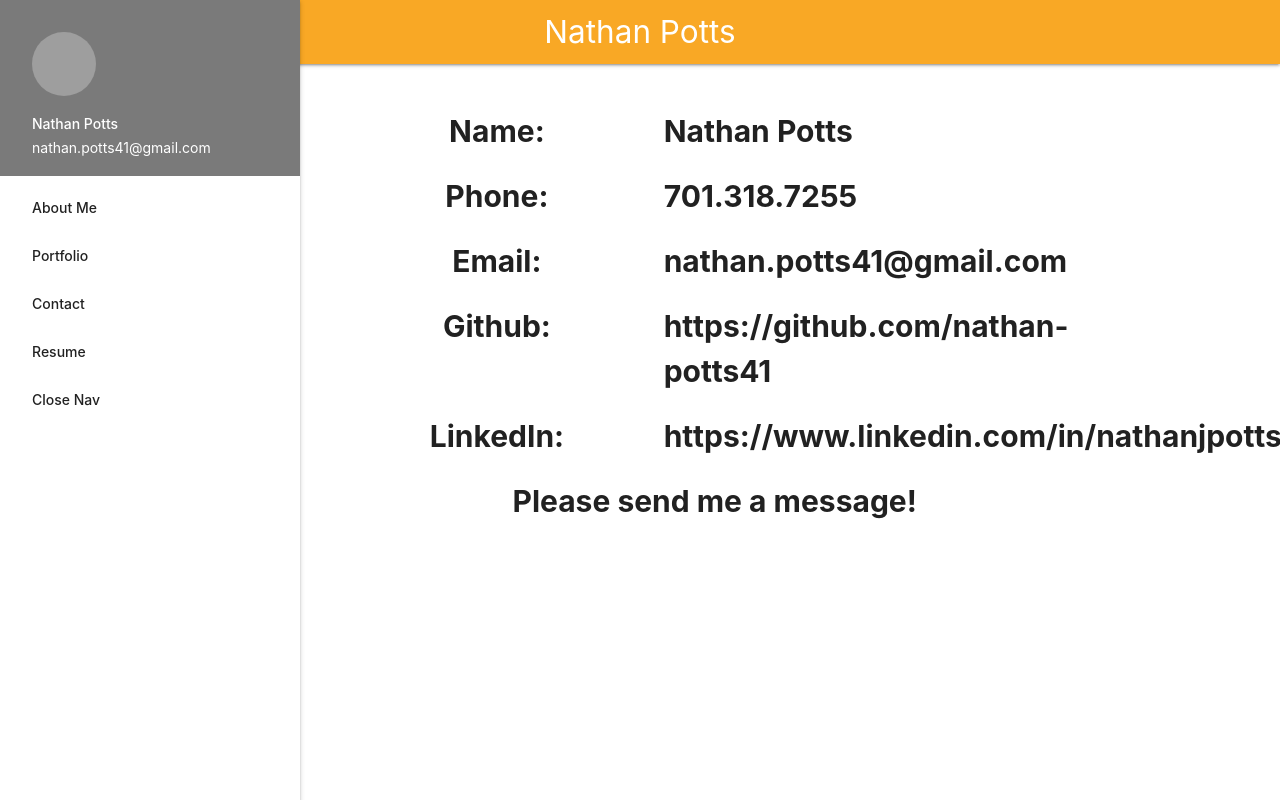
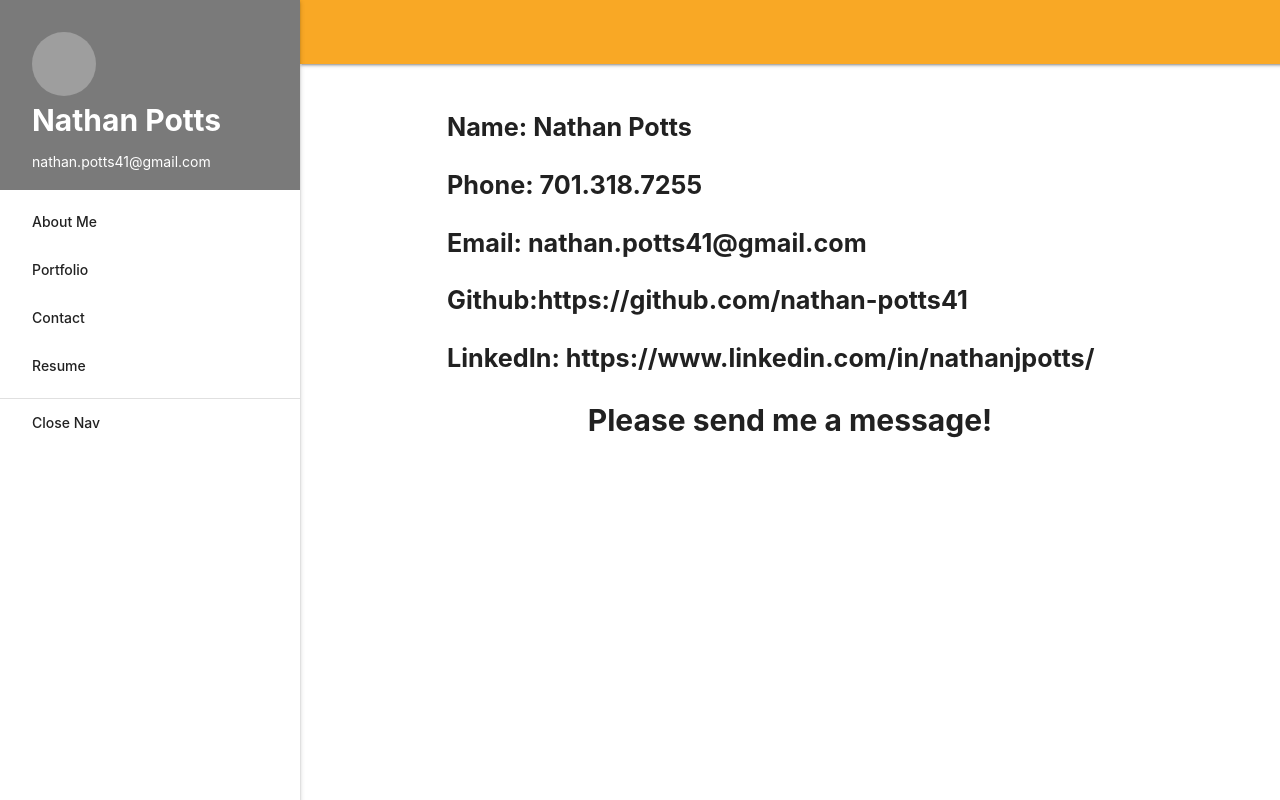
Before and after one commit to nathan-potts41/my-profile, a React (Create React App) app: page /contact in a window 1280 px wide. Built offline with nearby package versions, Linux system fonts and the light colour scheme; grey boxes are pictures that could not be loaded.

Commit message:
cleaned up code

```diff
--- a/src/App.css
+++ b/src/App.css
@@ -1,21 +1,6 @@
 .b-image {
   height: auto;
   width: auto;
-}
-
-.nav-tab {
-  font-size: 2em;
-  color: white;
-  width: 100%;
-  margin-top: 20px;
-  margin-bottom: 20px;
-}
-
-.side-navi {
-  background-color: rgba(218, 211, 222, 1);
-  position: fixed;
-  height: 100vh;
-  padding: 0px;
 }
 
 .header {
@@ -32,10 +17,16 @@
   color: black;
 }
 
-.bgclr {
-  background-color: black;
-}
-
 .trim-color {
   background-color: rgb(122, 122, 122);
 }
+
+header, main, footer {
+  padding-left: 300px;
+}
+
+@media only screen and (max-width : 992px) {
+  header, main, footer {
+    padding-left: 0;
+  }
+}
--- a/src/App.js
+++ b/src/App.js
@@ -7,7 +7,7 @@ import About from './pages/About';
 import Contact from './pages/Contact';
 import Portfolio from './pages/Portfolio';
 import Resume from './pages/Resume';
-import Footer from './components/Footer';
+// import Footer from './components/Footer';
 import Sidenav from './components/SideNav';
 
 
@@ -15,11 +15,9 @@ function App() {
   return (
     <Router>
       <div>
+        <main className="row">
           <Nav />
           <Sidenav />
-          <div className="row">
-          {/* </div>
-          <div className="col m10 l10"> */}
           <Switch>
             <Route exact path='/about' component={About} />
             <Route exact path='/contact' component={Contact} />
@@ -27,8 +25,7 @@ function App() {
             <Route exact path='/resume' component={Resume} />
           </Switch>
           {/* <Footer /> */}
-          {/* </div> */}
-        </div>
+        </main>
       </div>
     </Router>
   );
--- a/src/components/Nav/index.js
+++ b/src/components/Nav/index.js
@@ -1,5 +1,4 @@
 import React from 'react';
-import { Link } from 'react-router-dom';
 
 function Nav() {
     return (
@@ -7,14 +6,10 @@ function Nav() {
             {/* <Time /> clock needs to update dynamically but not repaint the whole page */}
             <nav className="yellow darken-3">
                 <div className="nav-wrapper">
-                    <a href="/about" className="brand-logo center">Nathan Potts</a>
+                    {/* <a href="/about" className="brand-logo">Nathan Potts</a> */}
                     <a href="#" data-target="mobile-nav" className="sidenav-trigger"><i className="material-icons">menu</i></a>
                 </div>
             </nav>
-            {/* needs to display the time
-            needs to display my name
-            needs to display navigation bar (about me, portfolio, contact, resume)
-            what section on needs to be highlighted in NAV */}
         </div>
     )
 }
--- a/src/components/SideNav/index.js
+++ b/src/components/SideNav/index.js
@@ -12,36 +12,17 @@ function SideNav() {
         <ul id="mobile-nav" className="sidenav sidenav-fixed">
             <li><div className="user-view">
                 <div className="background trim-color"></div>
-                    <img className="circle" src={RiverImg}></img>
-                    <Link to="/about"><span className="white-text name">Nathan Potts</span></Link>
+                <img className="circle" src={RiverImg} alt="A river landscape"></img>
+                <Link to="/about"><span className="white-text header">Nathan Potts</span></Link>
                 <Link to="/contact"><span className="white-text email">nathan.potts41@gmail.com</span></Link>
             </div></li>
             <li><Link to="/about" className="waves-effect">About Me</Link></li>
             <li><Link to="/portfolio" className="waves-effect waves-teal">Portfolio</Link></li>
             <li><Link to="/contact" className="waves-effect waves-teal">Contact</Link></li>
             <li><Link to="/resume" className="waves-effect waves-teal">Resume</Link></li>
+            <li><div className="divider"></div></li>
             <li><a className="sidenav-close" href="#!">Close Nav</a></li>
         </ul>
-        //
-        /* <div className="col s12 m2 l2 side-navi">
-    <div className="container center">
-        <div>
-            <Link to="/about" className="waves-effect waves-teal btn-flat nav-tab">About Me</Link>
-        </div>
-        <div className="divider"></div>
-        <div>
-            <Link to="/portfolio" className="nav-tab waves-effect waves-teal btn-flat">Portfolio</Link>
-        </div>
-        <div className="divider"></div>
-        <div>
-            <Link to="/contact" className="nav-tab waves-effect waves-teal btn-flat">Contact</Link>
-        </div>
-        <div className="divider"></div>
-        <div>
-            <Link to="/resume" className="nav-tab waves-effect waves-teal btn-flat">Resume</Link>
-        </div>
-    </div>
-</div> */
     )
 }
 
--- a/src/components/Time/index.js
+++ b/src/components/Time/index.js
@@ -1,5 +1,5 @@
 import React, { useEffect } from 'react';
-import { render } from 'react-dom/cjs/react-dom.development';
+// import { render } from 'react-dom/cjs/react-dom.development';
 
 
 function Time() {
--- a/src/pages/About.js
+++ b/src/pages/About.js
@@ -1,15 +1,19 @@
 import React from 'react';
 import HeadShot from '../assets/images/nathanHeadshotv2.jpg';
-import Time from '../components/Time';
+// import Time from '../components/Time';
 
 const About = () => {
     return (
-        <div className="col s12 m10 l10 offset-m2 offset-l2 container-fluid">
+        <div className="container">
             {/* <Time /> */}
             <br></br>
             <div className="row">
-
-                <div className="col s12 m6">
+                <div className="col s12 m12">
+                    <img className="responsive-img z-depth-1 circle" src={HeadShot} alt="Headshot of Nathan" />
+                </div>
+                <br></br>
+                <br></br>
+                <div className="col s12 m12">
                     <div className="row">
                         <div className="col m6 right-align header">
                             Name:
@@ -31,7 +35,7 @@ const About = () => {
                             Location:
                         </div>
                         <div className="col m6 header">
-                            Minneapolis MN
+                            Minneapolis, MN
                         </div>
                     </div>
                     <div className="row">
@@ -39,20 +43,16 @@ const About = () => {
                             Likes:
                         </div>
                         <div className="col m6 header">
-                            Rock Climbing Boating Flying Dancing Beer Bonfires
+                            Rock Climbing - Boating - Flying - Dancing - Beer - Bonfires
                         </div>
                     </div>
                 </div>
-                <div className="col s12 m6">
-                    <img className="responsive-img z-depth-1 circle" src={HeadShot} alt="Headshot of Nathan" />
-                </div>
             </div>
-            <br></br>
             <div className="row">
-                <div className="col m2 right-align header">
+                <div className="col s12 m12 header">
                     Summary:
                 </div>
-                <div className="col m10">
+                <div className="col s12 m12">
                     5'11'', an avid climber, and a passion for warm weather, I am a go getter. I have played many sports (soccer, baseball, basketball) and enjoyed many mainstage productions (Phantom of the Opera, Singin in the Rain),
                     but I find real joy in working with a team. Being born in Fargo, North Dakota (Nodak for short) the midwest spirit of hard work and perseverance runs deep in my veins. Having frigid winters and hot summers, I enjoy
                     spending the good portion of that time at our family cabin. Some of my likes: Outdoor Adventure, making music, dancing, singing, beer, bonfires; dislikes: complaining, not getting enough sleep, products that are not built to last.
--- a/src/pages/Contact.js
+++ b/src/pages/Contact.js
@@ -3,52 +3,26 @@ import React from 'react';
 function Contact() {
     return (
         <div className="container">
-            <div className="col s12 m10 l10 offset-m2 offset-l2">
             <br></br>
             <br></br>
-                <div className="row header">
-                    <div className="col s5 m5 l5 center">
-                        Name:
+            <div className="row header flow-text">
+                Name: Nathan Potts
                 </div>
-                    <div className="col s7 m7 l7">
-                        Nathan Potts
+            <div className="row header flow-text">
+                Phone: 701.318.7255
                 </div>
+            <div className="row header flow-text">
+                Email: nathan.potts41@gmail.com
                 </div>
-                <div className="row header">
-                    <div className="col s5 m5 l5 center">
-                        Phone:
+            <div className="row header flow-text">
+                Github:https://github.com/nathan-potts41
                 </div>
-                    <div className="col s7 m7 l7">
-                        701.318.7255
-                    </div>
-                </div>
-                <div className="row header">
-                    <div className="col s5 m5 l5 center">
-                        Email:
-                    </div>
-                    <div className="col s7 m7 l7">
-                        nathan.potts41@gmail.com
-                    </div>
-                </div>
-                <div className="row header">
-                    <div className="col s5 m5 l5 center">
-                        Github:
-                    </div>
-                    <div className="col s7 m7 l7">
-                        https://github.com/nathan-potts41
-                    </div>
-                </div>
-                <div className="row header">
-                    <div className="col s5 m5 l5 center">
+            <div className="row header flow-text">
                 LinkedIn:
-                    </div>
-                    <div className="col s7 m7 l7">
                 https://www.linkedin.com/in/nathanjpotts/
-                    </div>
                 </div>
             <div className="row center header">
                 Please send me a message!
-                </div>
                 </div>
         </div>
     )
--- a/src/pages/Portfolio.js
+++ b/src/pages/Portfolio.js
@@ -8,9 +8,9 @@ import DeepThoughtsImg from '../assets/images/DeepThoughtsScreenShot.png';
 
 function Portfolio() {
     return (
-        <div className="col s12 m10 l10 offset-m2 offset-l2 container-fluid">
+        <div className="container-fluid">
             <div className="row">
-                <div className="col s12 m7">
+                <div className="col s12 m12">
                     <div className="card">
                         <div className="card-image">
                             <img src={WhateverWorksImg} className="responsive-img" alt="Screenshot of Whatever Works 2.0"></img>
@@ -20,10 +20,10 @@ function Portfolio() {
                         </div>
                     </div>
                 </div>
-                <div className="col s12 m5">
+                <div className="col s12 m12">
                     <div className="card">
                         <div className="card-image">
-                            <img src={BookSearchImg} className="responsive-img"></img>
+                            <img src={BookSearchImg} className="responsive-img" alt="Screenshot of Book Search"></img>
                             <span className="card-title"><a className="waves-effect waves-light btn-small yellow darken-3" href="https://sheltered-garden-15985.herokuapp.com/">
                                 Book Search
                             </a></span>
@@ -32,7 +32,7 @@ function Portfolio() {
                 </div>
             </div>
             <div className="row">
-                <div className="col s12 m6">
+                <div className="col s12 m12">
                     <div className="card">
                         <div className="card-image">
                             <img src={RunBuddyImg} className="responsive-img" alt="Screenshot of Run Buddy"></img>
@@ -42,7 +42,7 @@ function Portfolio() {
                         </div>
                     </div>
                 </div>
-                <div className="col s12 m6">
+                <div className="col s12 m12">
                     <div className="card">
                         <div className="card-image">
                             <img src={ProMeasureImg} className="responsive-img" alt="Screenshot of Promeasure"></img>
@@ -54,7 +54,7 @@ function Portfolio() {
                 </div>
             </div>
             <div className="row">
-                <div className="col s12 m6">
+                <div className="col s12 m12">
                     <div className="card">
                         <div className="card-image">
                             <img src={DeepThoughtsImg} className="responsive-img" alt="Screenshot of Deep Thoughts"></img>
@@ -64,7 +64,7 @@ function Portfolio() {
                         </div>
                     </div>
                 </div>
-                <div className="col s12 m6">
+                <div className="col s12 m12">
                     <div className="card">
                         <div className="card-image">
                             <img src={GertenHomesImg} className="responsive-img" alt="Screenshot of Gerten Homes Realty"></img>
--- a/src/pages/Resume.js
+++ b/src/pages/Resume.js
@@ -1,10 +1,9 @@
 import React from 'react';
-import resume from '../assets/resume/codingResume.pdf';
 
 function Resume() {
 
     return (
-        <div className="col s12 m10 l10 offset-m2 offset-l2 container-fluid">
+        <div className="container-fluid">
             <div className="row center">
                 <div className="col s12 m6 l6">
 
@@ -13,7 +12,7 @@ function Resume() {
                 <div className="col s12 m5 l5 offset-m1 offset-l1">
                     <div className="header">
                         Click the button below to download my resume.
-                        <a class="waves-effect waves-light btn yellow darken-3">Download Resume</a>
+                        <a className="waves-effect waves-light btn yellow darken-3">Download Resume</a>
                     </div>
                 </div>
             </div>
```
Also changed, not shown: 1 other file (tests, documents, lock files or other folders). Lines whose indentation alone changed are shown as unchanged.
